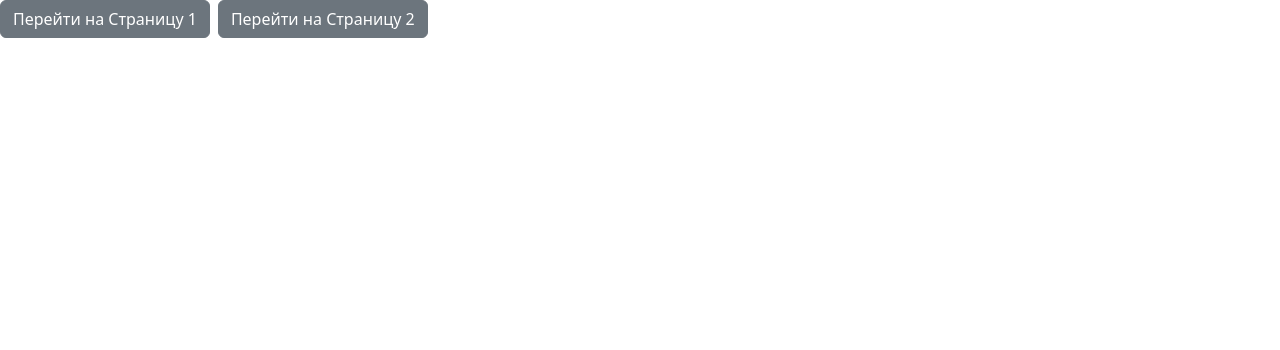
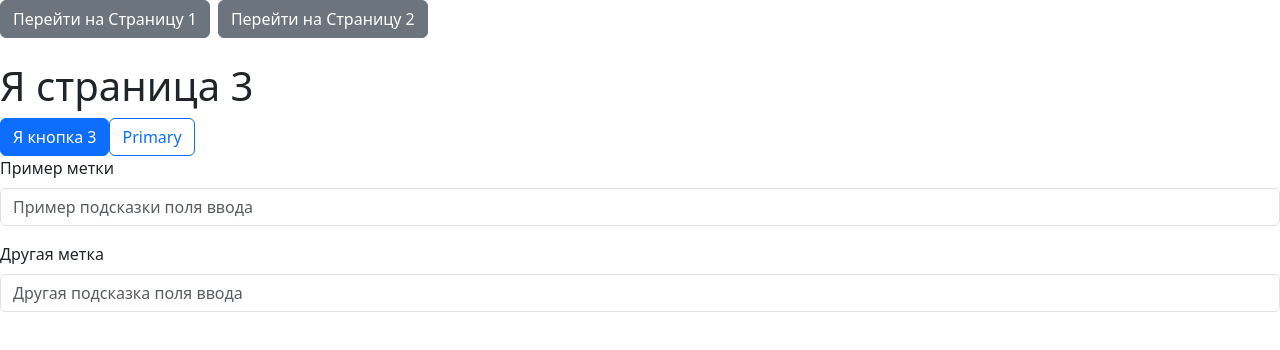
Before and after one commit to Glitch-tiger/stolovaya_serv, a React (Create React App) app: page /test-page3 in a window 1280 px wide. Shown: the top 350 px of the page. Built offline with nearby package versions, Linux system fonts and the light colour scheme.

Commit message:
add3page

```diff
--- a/src/App.jsx
+++ b/src/App.jsx
@@ -3,6 +3,7 @@ import { Routes, Route, Link } from 'react-router-dom';
 
 import Test_Page from "./pages/test_Page";
 import Test_Page2 from "./pages/test_Pages2";
+import Test_Page3 from './pages/test_pages3';
 
 function App() {
 
@@ -20,6 +21,7 @@ function App() {
       <Routes>
         <Route path="/test-page" element={<Test_Page />} />
         <Route path="/test-page2" element={<Test_Page2 />} />
+        <Route path="/test-page3" element={<Test_Page3 />} />
       </Routes>
     </div>
   );
--- /dev/null
+++ b/src/pages/test_Pages3.css
@@ -0,0 +1,3 @@
+.h1{
+    color: brown;
+}
--- /dev/null
+++ b/src/pages/test_pages3.jsx
@@ -0,0 +1,31 @@
+
+
+function Test_Page3() {
+  const handleClick = () => {
+    alert('Кнопка 3');
+  };
+
+  return (
+    <div>
+      <h1>Я страница 3</h1>
+      <button
+        type="button"
+        className="btn btn-primary"
+        onClick={handleClick}
+      >
+        Я кнопка 3
+      </button>
+      <button type="button" class="btn btn-outline-primary">Primary</button>
+    <div class="mb-3">
+  <label for="formGroupExampleInput" class="form-label">Пример метки</label>
+  <input type="text" class="form-control" id="formGroupExampleInput" placeholder="Пример подсказки поля ввода"></input>
+</div>
+<div class="mb-3">
+  <label for="formGroupExampleInput2" class="form-label">Другая метка</label>
+  <input type="text" class="form-control" id="formGroupExampleInput2" placeholder="Другая подсказка поля ввода"></input>
+</div>
+    </div>
+  );
+}
+
+export default Test_Page3;
```
